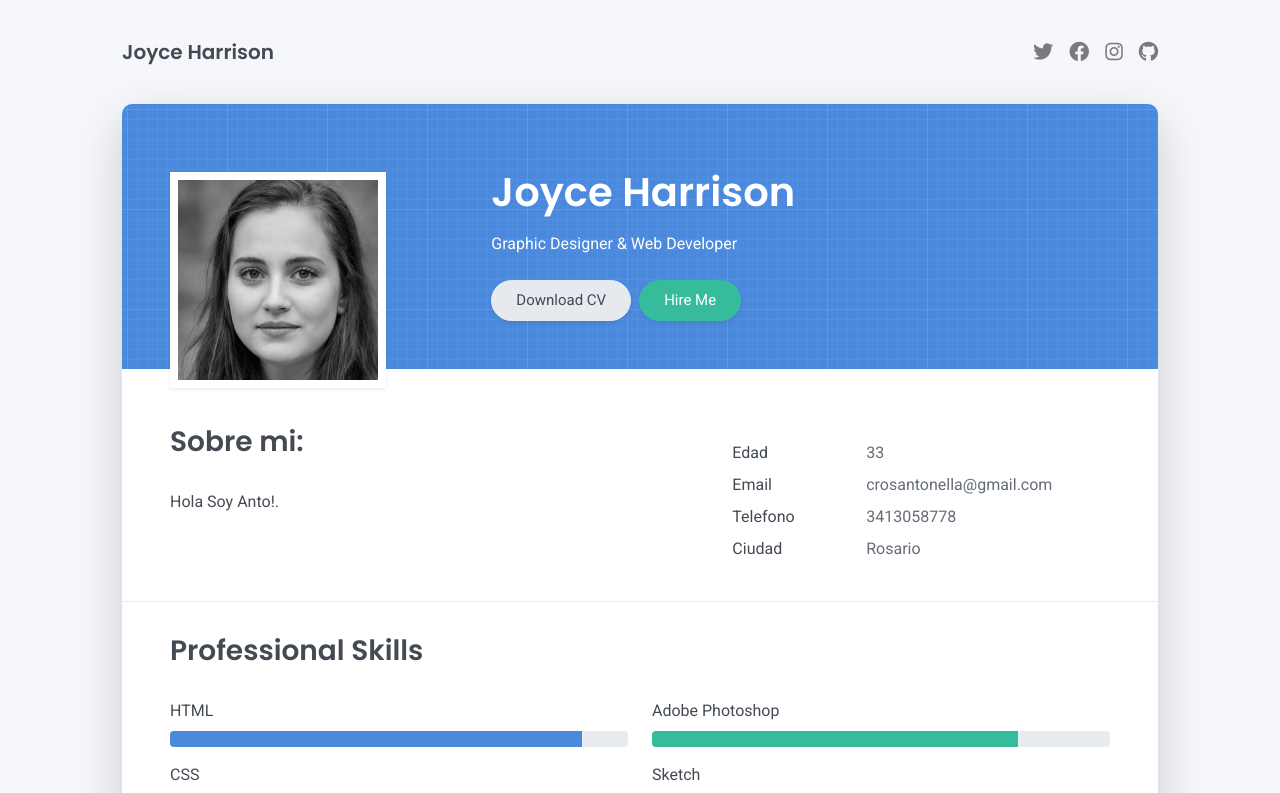
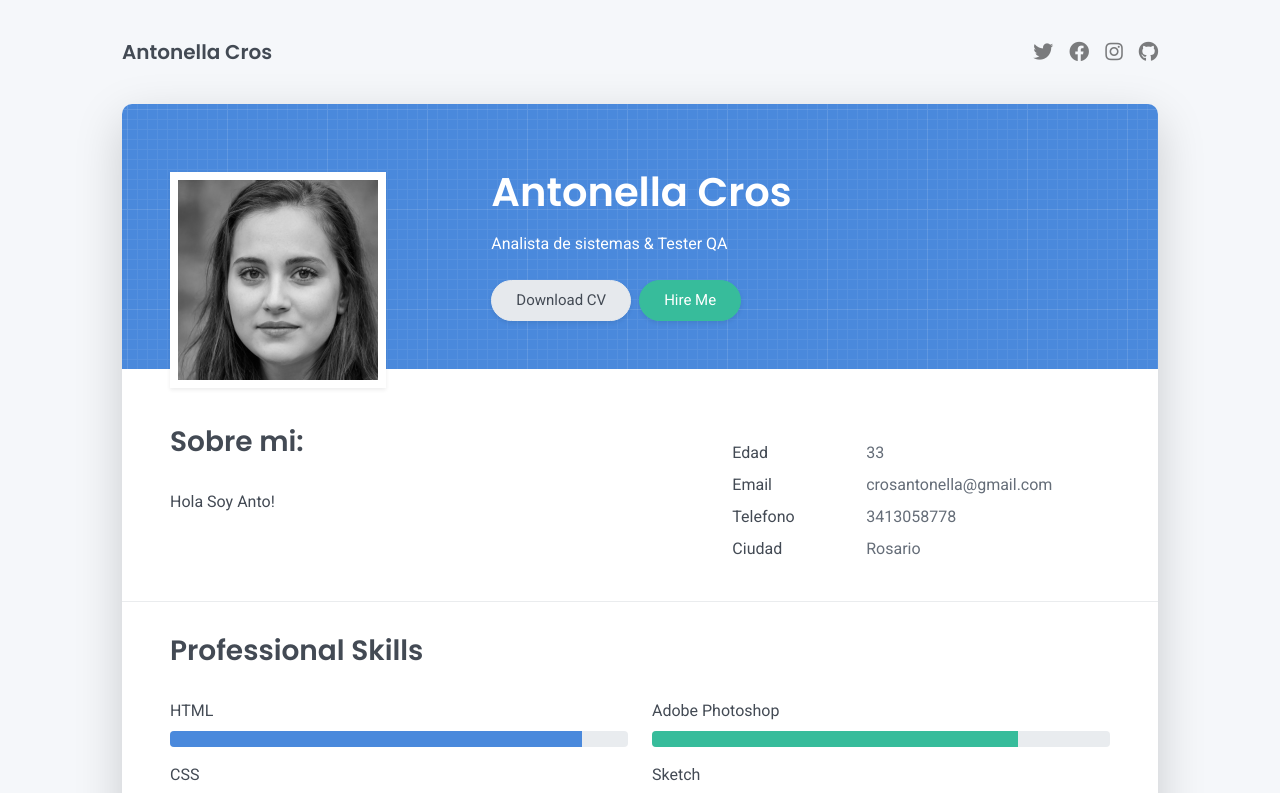
Before and after one commit to AntonellaCros/Cv.github.io, a plain HTML site: page index.html in a window 1280 px wide. Shown: the top 793 px of the page. Drawn offline with Linux system fonts and the light colour scheme.

Commit message:
modifique index

```diff
--- a/index.html
+++ b/index.html
@@ -4,7 +4,7 @@
     <meta charset="UTF-8">
     <meta http-equiv="X-UA-Compatible" content="IE=edge">
     <meta name="viewport" content="width=device-width, initial-scale=1">
-    <title>Right Resume</title>
+    <title>CV</title>
     <link rel="preconnect" href="https://fonts.gstatic.com" crossorigin="crossorigin"/>
     <link rel="preload" as="style" href="https://fonts.googleapis.com/css2?family=Poppins:wght@600&amp;family=Roboto:wght@300;400;500;700&amp;display=swap"/>
     <link rel="stylesheet" href="https://fonts.googleapis.com/css2?family=Poppins:wght@600&amp;family=Roboto:wght@300;400;500;700&amp;display=swap" media="print" onload="this.media='all'"/>
@@ -28,7 +28,7 @@
     <header class="d-print-none">
       <div class="container text-center text-lg-left">
         <div class="py-3 clearfix">
-          <h1 class="site-title mb-0">Joyce Harrison</h1>
+          <h1 class="site-title mb-0">Antonella Cros</h1>
           <div class="site-nav">
             <nav role="navigation">
               <ul class="nav justify-content-center">
@@ -55,8 +55,8 @@
         <div class="avatar hover-effect bg-white shadow-sm p-1"><img src="images/avatar.jpg" width="200" height="200"/></div>
       </div>
       <div class="col-lg-8 col-md-7 text-center text-md-start">
-        <h2 class="h1 mt-2" data-aos="fade-left" data-aos-delay="0">Joyce Harrison</h2>
-        <p data-aos="fade-left" data-aos-delay="100">Graphic Designer & Web Developer</p>
+        <h2 class="h1 mt-2" data-aos="fade-left" data-aos-delay="0">Antonella Cros</h2>
+        <p data-aos="fade-left" data-aos-delay="100">Analista de sistemas & Tester QA</p>
         <div class="d-print-none" data-aos="fade-left" data-aos-delay="200"><a class="btn btn-light text-dark shadow-sm mt-1 me-1" href="right-resume.pdf" target="_blank">Download CV</a><a class="btn btn-success shadow-sm mt-1" href="#contact">Hire Me</a></div>
       </div>
     </div>
@@ -65,7 +65,7 @@
     <div class="row">
       <div class="col-md-6">
         <h2 class="h3 mb-3">Sobre mi: </h2>
-        <p>Hola Soy Anto!.</p>
+        <p>Hola Soy Anto!</p>
       </div>
       <div class="col-md-5 offset-md-1">
         <div class="row mt-2">
```
